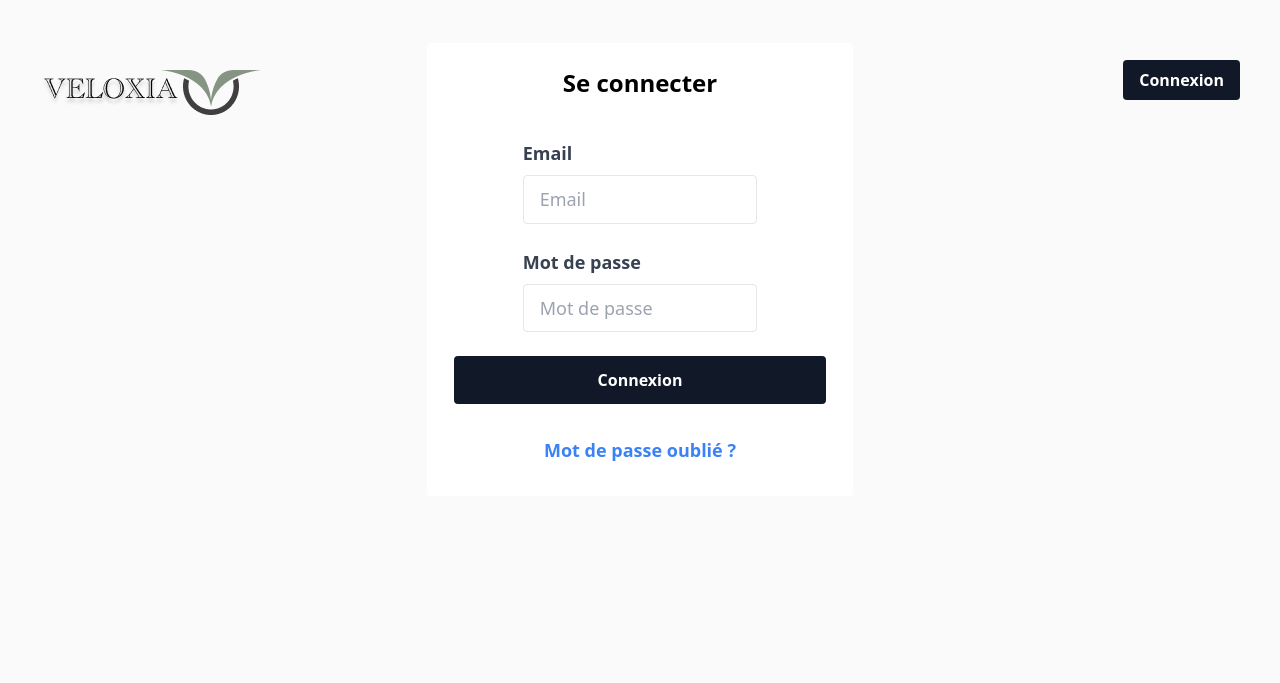
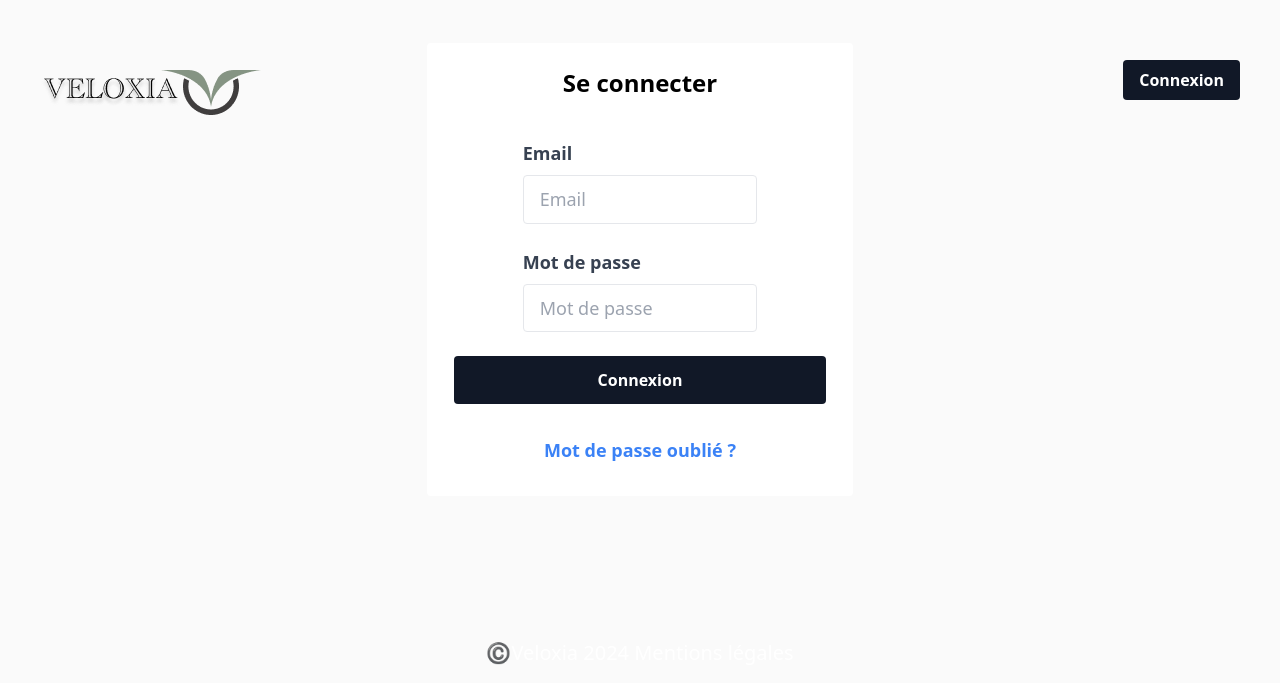
Before and after one commit to NicolasDrp/Veloxia-CDA, a React (Create React App) app in the folder react-java-mysql/frontend/: page /connexion in a window 1280 px wide. Shown: the part 117-800 px from the top of the page. Built offline with nearby package versions, Linux system fonts and the light colour scheme.

Commit message:
feat(front) : footer

```diff
--- a/react-java-mysql/frontend/src/App.tsx
+++ b/react-java-mysql/frontend/src/App.tsx
@@ -4,6 +4,7 @@ import { BrowserRouter, Route, Routes } from 'react-router-dom';
 import Accueil from "./Pages/Accueil";
 import Test from "./Pages/Test";
 import Header from "./Composant/Header";
+import Footer from "./Composant/Footer";
 import Connexion from "./Pages/Connexion";
 
 
@@ -17,6 +18,7 @@ function App() {
           <Route element={<Test />} path={'/test'} />
           <Route element={<Connexion />} path={'/connexion'} />
         </Routes>
+        <Footer/>
       </BrowserRouter>
     </>
   );
--- /dev/null
+++ b/react-java-mysql/frontend/src/Composant/Footer.tsx
@@ -0,0 +1,11 @@
+import React from 'react';
+
+const Footer: React.FC = () => {
+  return (
+    <footer className="text-center py-4 fixed bottom-0 w-full z-50">
+      <p className="text-white text-xl">©️Veloxia 2024  Mentions légales </p>
+    </footer>
+  );
+};
+
+export default Footer;
```
